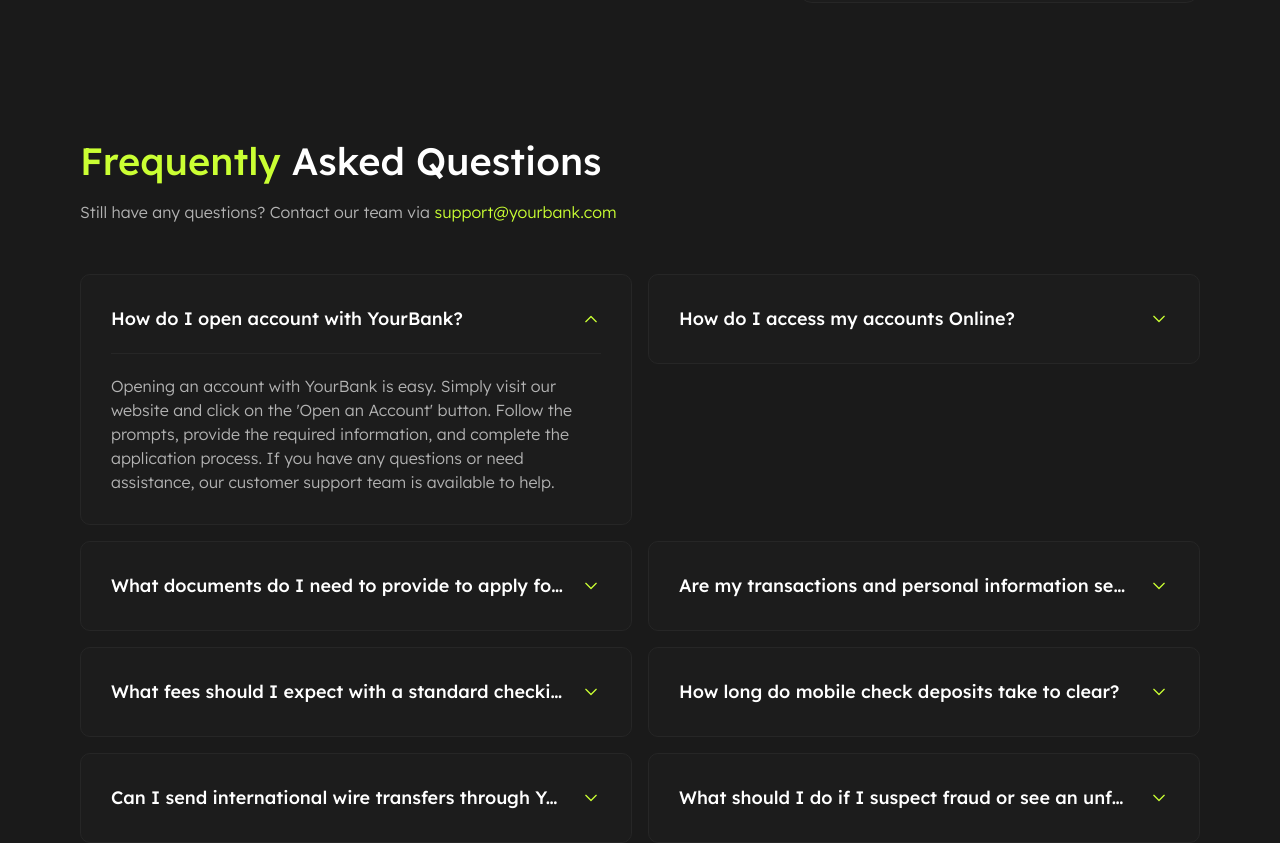
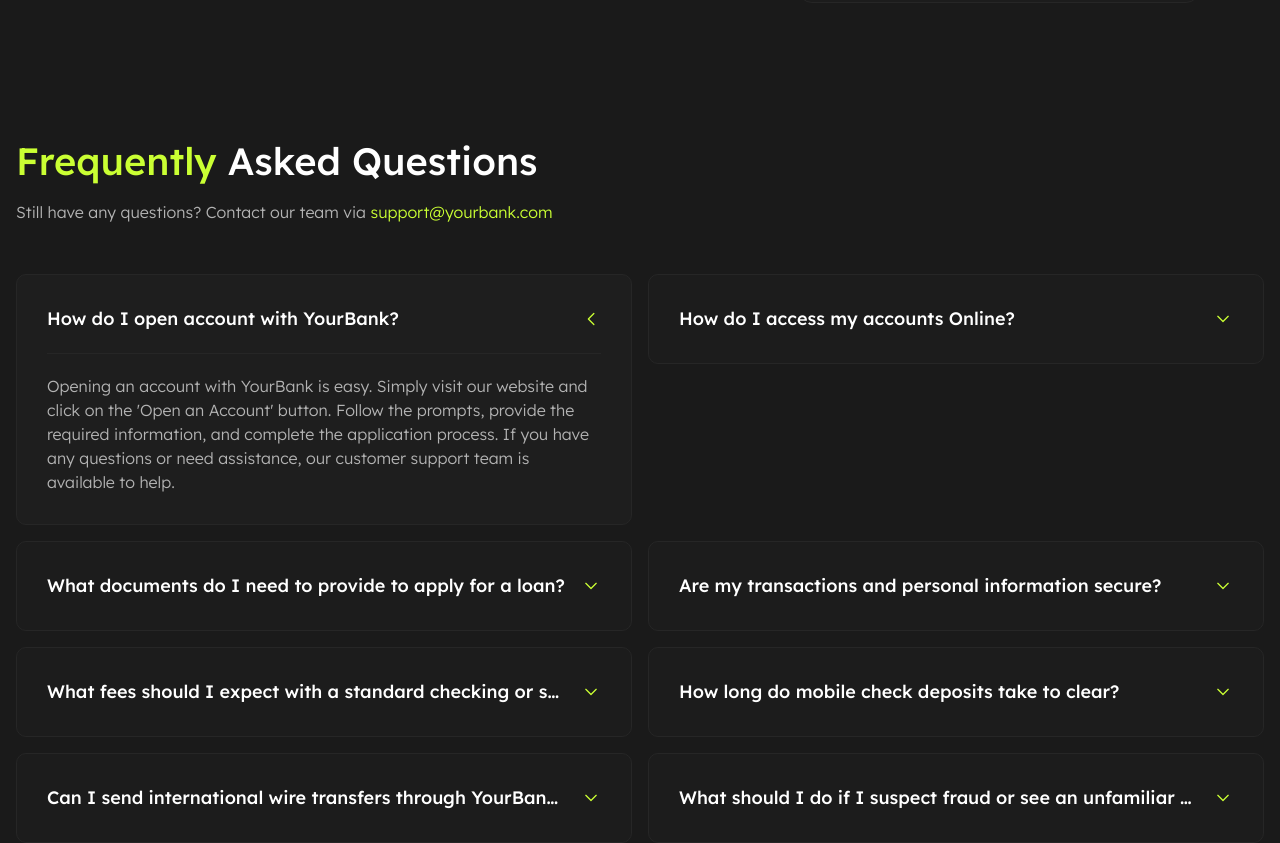
Before and after one commit to ShinobiKoda/your-bank, a React (Vite) app: page / in a window 1280 px wide. Shown: the part 3440-4283 px from the top of the page. Built offline with nearby package versions, Linux system fonts and the light colour scheme.

Commit message:
feat: enhance FAQs component with animations and improve accessibility features

```diff
--- a/src/components/FAQs.tsx
+++ b/src/components/FAQs.tsx
@@ -1,5 +1,12 @@
 import { useEffect, useState } from "react";
 import { motion, AnimatePresence } from "motion/react";
+import {
+  fadeInUp,
+  menuStaggerContainer,
+  menuStaggerItem,
+  iconToggle,
+  hoverGrow,
+} from "./animations/motion";
 import { GoChevronDown } from "react-icons/go";
 
 export interface FAQItem {
@@ -9,10 +16,10 @@
 
 interface FAQsProps {
   faqs?: FAQItem[];
-  initiallyOpen?: number | number[]; // support multiple defaults
-  allowMultiple?: boolean; // always allow multiple
-  desktopMulti?: boolean; // enable multi only on desktop (>=1024px)
-  breakpointPx?: number; // custom breakpoint
+  initiallyOpen?: number | number[];
+  allowMultiple?: boolean;
+  desktopMulti?: boolean;
+  breakpointPx?: number;
 }
 
 const FAQs = ({
@@ -22,7 +29,6 @@
   desktopMulti = true,
   breakpointPx = 1024,
 }: FAQsProps) => {
-  // track viewport for responsive multi-open
   const [isDesktop, setIsDesktop] = useState(false);
   useEffect(() => {
     const mq = window.matchMedia(`(min-width: ${breakpointPx}px)`);
@@ -34,7 +40,6 @@
 
   const multiEnabled = allowMultiple || (desktopMulti && isDesktop);
 
-  // open state
   const initialSet = new Set<number>(
     Array.isArray(initiallyOpen) ? initiallyOpen : [initiallyOpen]
   );
@@ -47,15 +52,12 @@
       : null
   );
 
-  // reconcile when multi mode toggles
   useEffect(() => {
     if (multiEnabled) {
-      // move singleOpen into set
       if (singleOpen !== null && !openItems.has(singleOpen)) {
         setOpenItems(new Set(openItems).add(singleOpen));
       }
     } else {
-      // collapse to first open item
       const first = openItems.values().next().value ?? null;
       setSingleOpen(first);
     }
@@ -84,11 +86,21 @@
   };
 
   return (
-    <section
-      className="mt-[80px] w-full px-4 lg:px-[80px] 2xl:px-[162px] max-w-[1596px] mx-auto lg:mt-[120px] 2xl:mt-[150px]"
+    <motion.section
+      variants={fadeInUp}
+      initial="hidden"
+      whileInView="visible"
+      viewport={{ once: true, amount: 0.25 }}
+      className="mt-[80px] w-full px-4 lg:px:[80px] 2xl:px-[162px] max-w-[1596px] mx-auto lg:mt-[120px] 2xl:mt-[150px]"
       aria-labelledby="faq-heading"
     >
-      <div className="mb-[50px] space-y-2.5">
+      <motion.div
+        initial={{ opacity: 0, y: 20 }}
+        whileInView={{ opacity: 1, y: 0 }}
+        viewport={{ once: true, amount: 0.6 }}
+        transition={{ duration: 0.5, ease: "easeOut" }}
+        className="mb-[50px] space-y-2.5"
+      >
         <h2
           id="faq-heading"
           className="font-medium text-[28px] lg:text-[38px] text-center lg:text-left"
@@ -100,25 +112,41 @@
           Still have any questions? Contact our team via
           <span className="text-[var(--green-60)]"> support@yourbank.com</span>
         </p>
-      </div>
-      <ul
+      </motion.div>
+      <motion.ul
+        variants={menuStaggerContainer}
+        initial="hidden"
+        whileInView="visible"
+        viewport={{ once: false, amount: 0.2 }}
         className="space-y-4 lg:space-y-0 lg:grid lg:grid-cols-2 lg:gap-4 lg:items-start"
         role="list"
       >
         {faqs.map((faq, index) => {
           const open = isOpen(index);
           return (
-            <li
+            <motion.li
               key={index}
+              variants={menuStaggerItem}
               className="border border-[var(--grey-15)] rounded-[10px] overflow-hidden bg-[var(--grey-11)] flex flex-col p-[30px]"
+              initial={false}
+              animate={
+                open
+                  ? { backgroundColor: "#1E1E1E" }
+                  : { backgroundColor: "var(--grey-11)" }
+              }
+              transition={{ duration: 0.35 }}
             >
-              <button
+              <motion.button
                 type="button"
                 aria-expanded={open}
                 aria-controls={`faq-panel-${index}`}
                 id={`faq-button-${index}`}
                 onClick={() => toggle(index)}
-                className="text-left flex items-center gap-4 justify-between"
+                className="text-left flex items-center gap-4 justify-between cursor-pointer"
+                variants={hoverGrow}
+                initial="rest"
+                whileHover="hover"
+                whileTap={{ scale: 0.97 }}
               >
                 <span className="flex-1 min-w-0">
                   <span
@@ -133,14 +161,14 @@
                   </span>
                 </span>
                 <motion.span
-                  animate={{ rotate: open ? 180 : 0 }}
-                  transition={{ duration: 0.25 }}
+                  variants={iconToggle}
+                  animate={open ? "open" : "closed"}
                   className="shrink-0 text-[var(--green-60)]"
                   aria-hidden
                 >
                   <GoChevronDown size={20} />
                 </motion.span>
-              </button>
+              </motion.button>
               <AnimatePresence initial={false}>
                 {open && (
                   <motion.div
@@ -151,20 +179,26 @@
                     initial={{ height: 0, opacity: 0 }}
                     animate={{ height: "auto", opacity: 1 }}
                     exit={{ height: 0, opacity: 0 }}
-                    transition={{ duration: 0.3, ease: "easeInOut" }}
+                    transition={{ duration: 0.35, ease: "easeInOut" }}
                     className="border-t border-[var(--grey-15)] overflow-hidden mt-5 pt-5"
                   >
-                    <p className="font-light text-sm lg:text-base text-[var(--grey-70)] leading-[150%]">
+                    <motion.p
+                      initial={{ opacity: 0, y: 10 }}
+                      animate={{ opacity: 1, y: 0 }}
+                      exit={{ opacity: 0, y: -5 }}
+                      transition={{ duration: 0.3, ease: "easeOut" }}
+                      className="font-light text-sm lg:text-base text-[var(--grey-70)] leading-[150%]"
+                    >
                       {faq.a}
-                    </p>
+                    </motion.p>
                   </motion.div>
                 )}
               </AnimatePresence>
-            </li>
+            </motion.li>
           );
         })}
-      </ul>
-    </section>
+      </motion.ul>
+    </motion.section>
   );
 };
 
```
